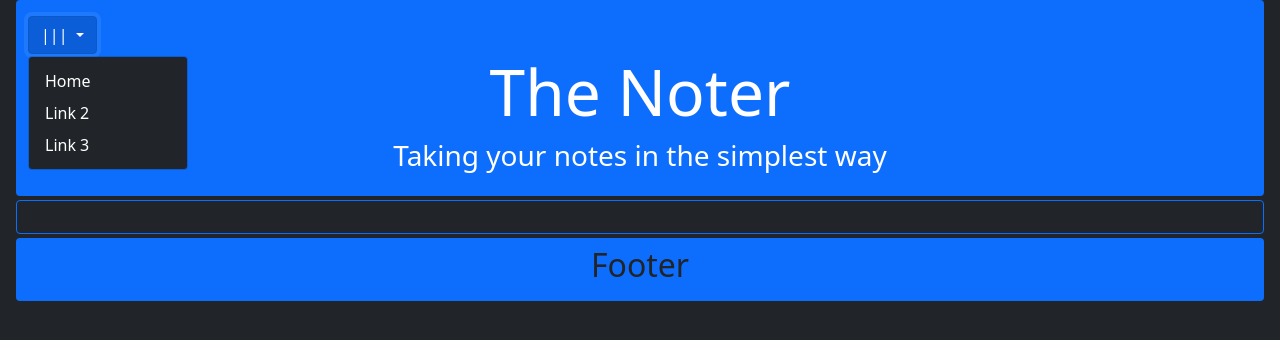
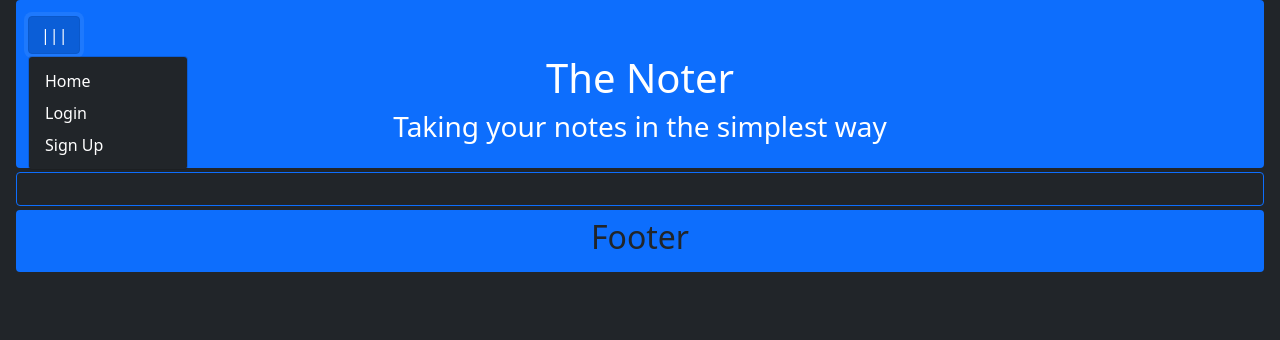
Before and after one commit to Miyamura-J/flasksite, a Flask app: page /auth/login in a window 1280 px wide, after a click on "|||". Shown: the top 340 px of the page. Run offline with Flask 2, Linux system fonts and the light colour scheme.

Commit message:
Edits to the base template

```diff
--- a/files/templates/base.html
+++ b/files/templates/base.html
@@ -17,27 +17,26 @@
       <header class="row bg-primary py-3 mx-1 rounded">
         <div class="col-sm">
           <div class="dropdown text-start">
-            <button type="button" class="btn btn-primary dropdown-toggle text-start" data-bs-toggle="dropdown">
+            <button type="button" class="btn btn-primary dropdown-toggler text-start" data-bs-toggle="dropdown">
               |||
             </button>
             <ul class="dropdown-menu bg-dark">
-              <li><a class="dropdown-item text-white"x href="/index.html">Home</a></li>
-              <li><a class="dropdown-item text-white"x href="#">Link 2</a></li>
-              <li><a class="dropdown-item text-white"x href="#">Link 3</a></li>
+              <li><a class="dropdown-item text-white"x href="/">Home</a></li>
+              <li><a class="dropdown-item text-white"x href="/auth/login">Login</a></li>
+              <li><a class="dropdown-item text-white"x href="/auth/signup">Sign Up</a></li>
             </ul>
           </div>
-          <h1 style="font-size: 400%">The Noter</h1>
+          <h1>The Noter</h1>
           <h3>Taking your notes in the simplest way</h3>
         </div>
       </header>
 
-      <!-- Who am I? -->
-
+      {% block content %}
       <section class=" m-1 p-2 border border-primary rounded">
         <div class="row bg-dark m-2 rounded">
         </div>
       </section>
-
+      {% endblock %}
       <!-- Footer -->
 
       <footer class="bg-primary mx-1 py-2 rounded text-dark">
```
